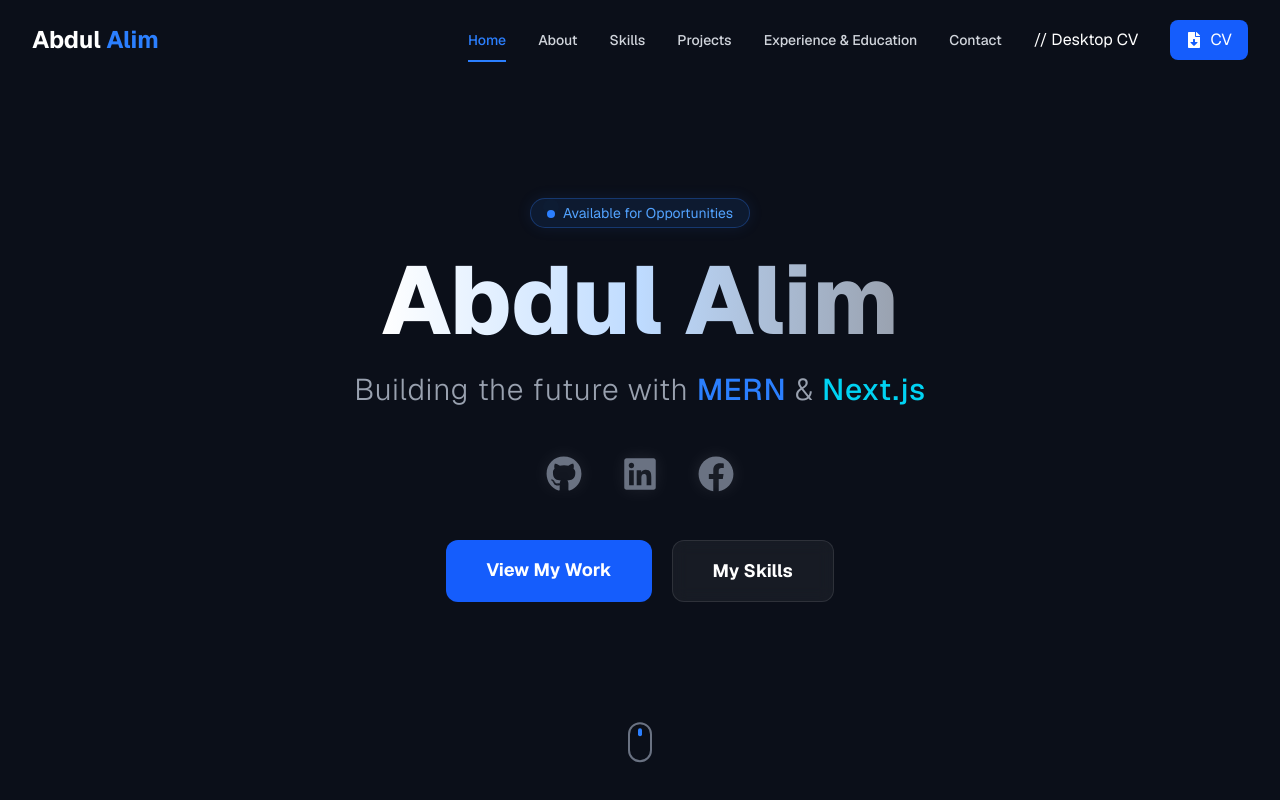
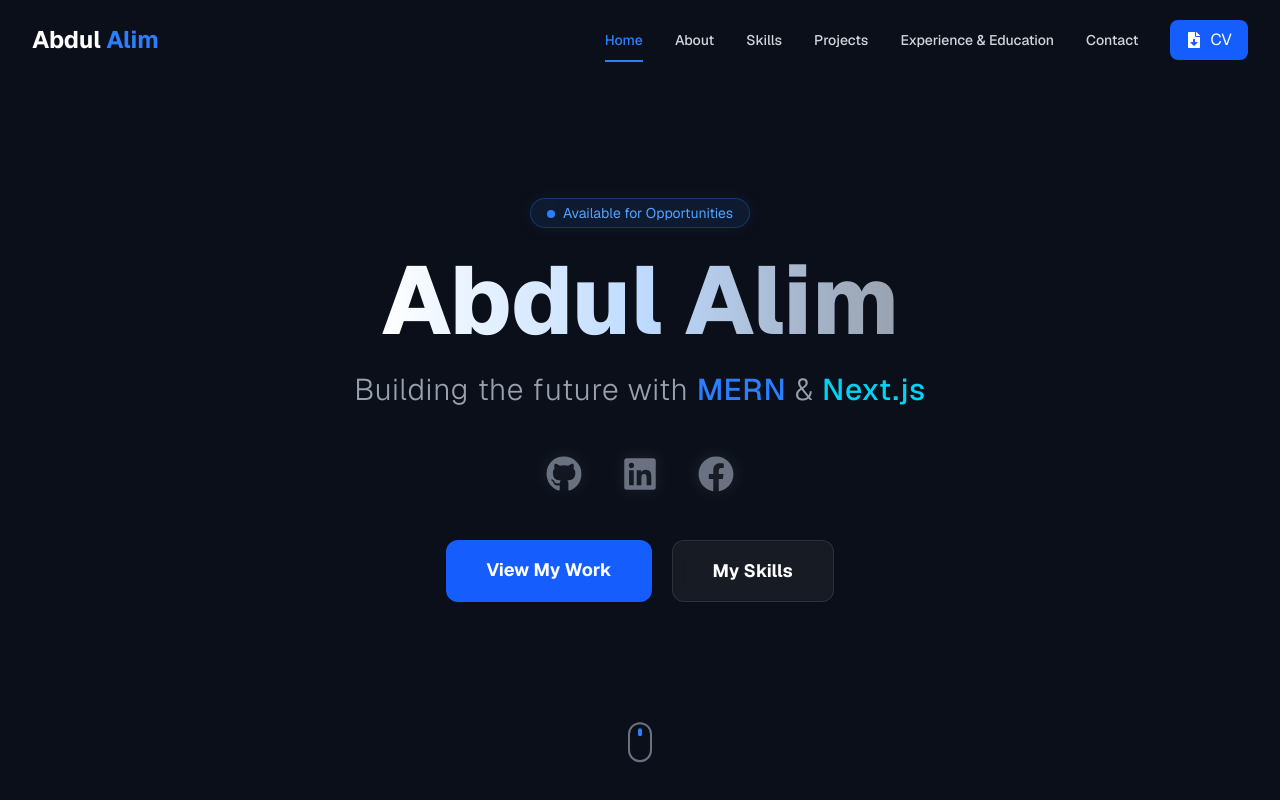
Before and after one commit to ALIM23700/portfolio, a Next.js app: page / in a window 1280 px wide. Shown: the top 800 px of the page. Built offline with nearby package versions, Linux system fonts and the light colour scheme.

Commit message:
fixed cv

```diff
--- a/components/Navbar.jsx
+++ b/components/Navbar.jsx
@@ -152,7 +152,7 @@ const Navbar = () => {
             ))}
 
             {/* CV Button */}
-            // Desktop CV
+
              <a
                  href="https://drive.google.com/uc?export=download&id=18PBdA_6qVZpPHua8yU8i8pinK2bN50SH"
                  download
```
